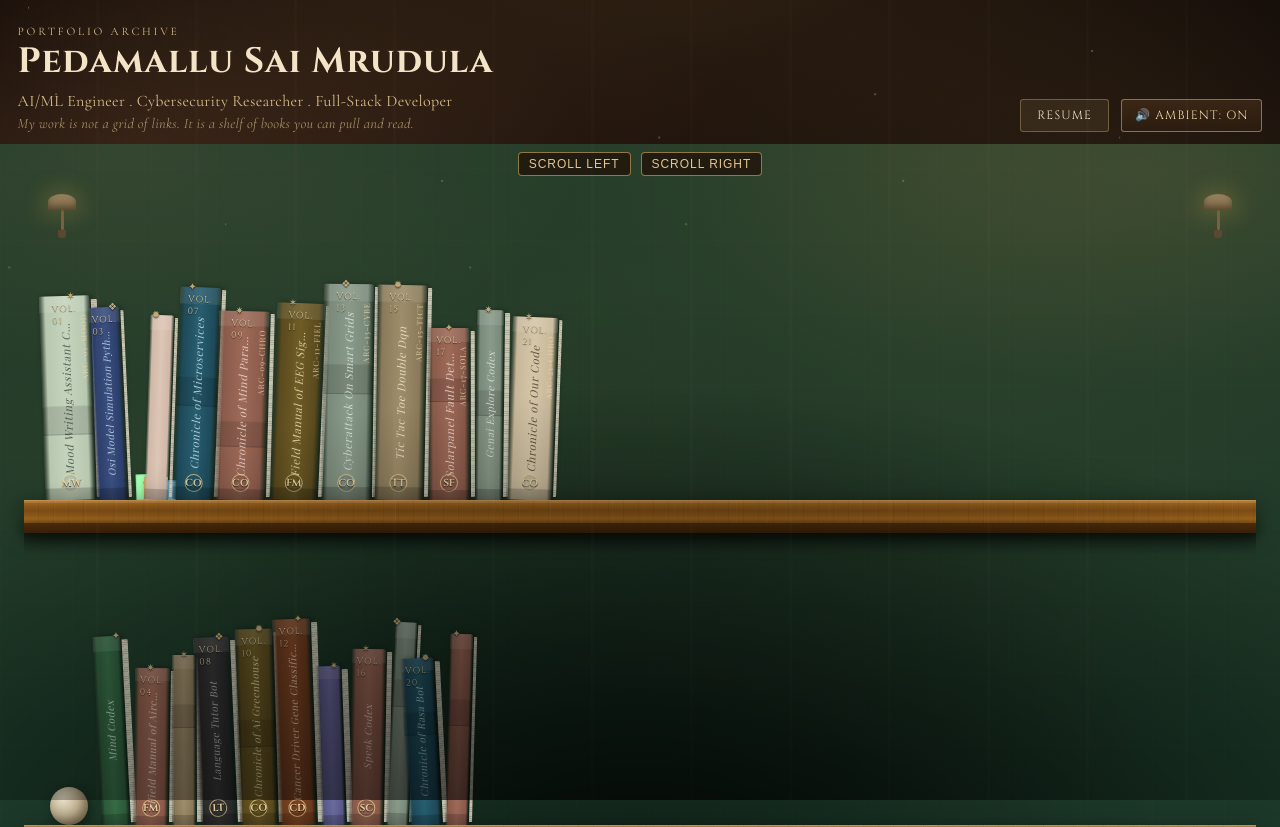
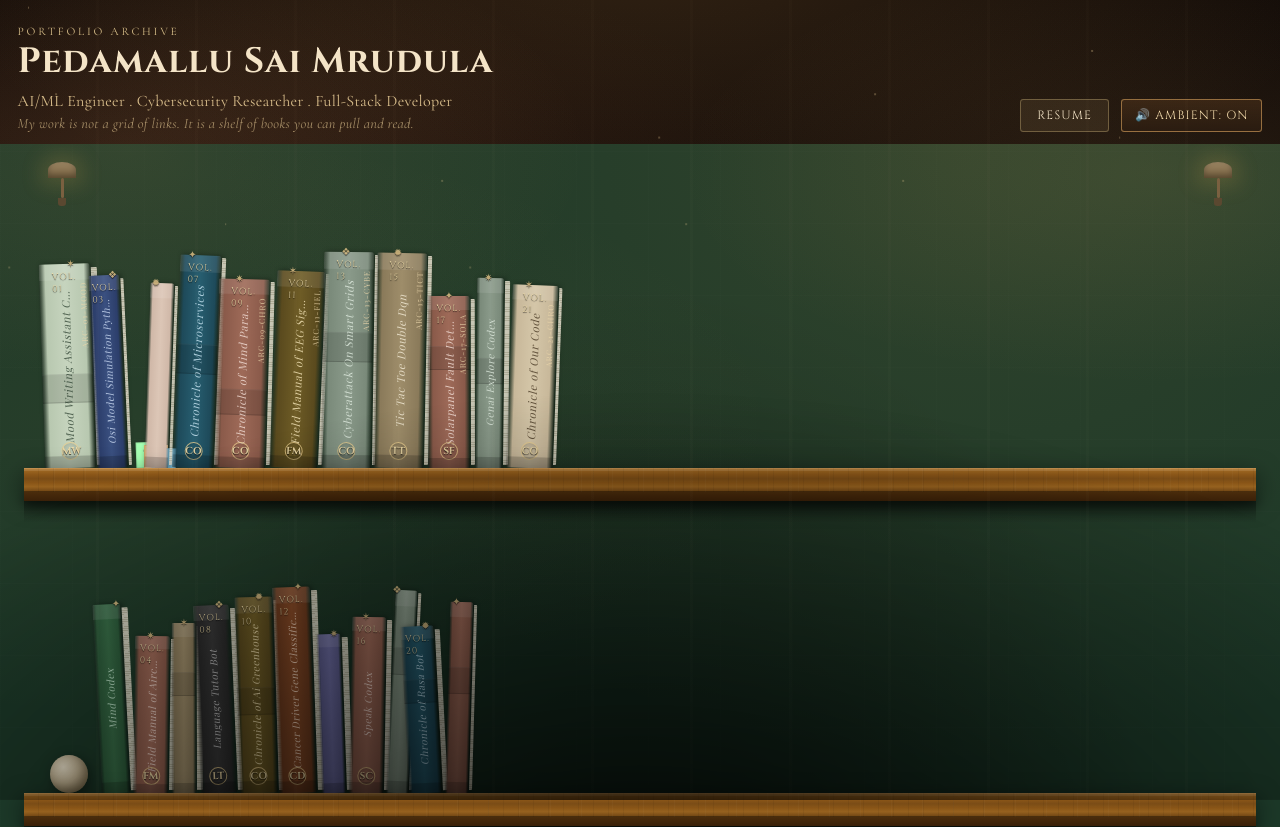
Before and after one commit to Mrudula-itsjuzme/portfolio-site, a React (Vite) app: page / in a window 1280 px wide. Shown: the top 827 px of the page. Built offline with nearby package versions, Linux system fonts and the light colour scheme; a web font is replaced by a local one.

Commit message:
fix: remove shelf buttons, fix resume path, and improve image search
- Removed scroll buttons from the bookshelf for a simpler UI
- Relocated resume.pdf from assets/ to public/ for reliable static access
- Improved image search logic in fetch-repos.js to find more screenshots and root-level images

```diff
--- a/src/components/Bookshelf.jsx
+++ b/src/components/Bookshelf.jsx
@@ -624,53 +624,6 @@ export default function Bookshelf({ projects, onOpenProject, onBookPullSound })
         overflow:"hidden",
       }}
     >
-      <div
-        aria-label="Shelf scrolling controls"
-        style={{
-          position: "relative",
-          zIndex: 5,
-          display: "flex",
-          justifyContent: "center",
-          gap: 10,
-          marginTop: 8,
-        }}
-      >
-        <button
-          type="button"
-          onClick={() => handleScroll(-1)}
-          style={{
-            border: "1px solid rgba(210,170,95,0.65)",
-            background: "rgba(32,20,12,0.82)",
-            color: "#e4c48f",
-            borderRadius: 4,
-            padding: "4px 10px",
-            fontSize: 12,
-            letterSpacing: "0.08em",
-            textTransform: "uppercase",
-            cursor: "pointer",
-          }}
-        >
-          Scroll Left
-        </button>
-        <button
-          type="button"
-          onClick={() => handleScroll(1)}
-          style={{
-            border: "1px solid rgba(210,170,95,0.65)",
-            background: "rgba(32,20,12,0.82)",
-            color: "#e4c48f",
-            borderRadius: 4,
-            padding: "4px 10px",
-            fontSize: 12,
-            letterSpacing: "0.08em",
-            textTransform: "uppercase",
-            cursor: "pointer",
-          }}
-        >
-          Scroll Right
-        </button>
-      </div>
-
       {/* Google Font */}
       <link rel="stylesheet" href="https://fonts.googleapis.com/css2?family=Playfair+Display:ital,wght@0,400;0,700;1,400&display=swap" />
 
```
Also changed, not shown: scripts/fetch-repos.js (+6 -3 lines), 1 other file (tests, documents, lock files or other folders).
